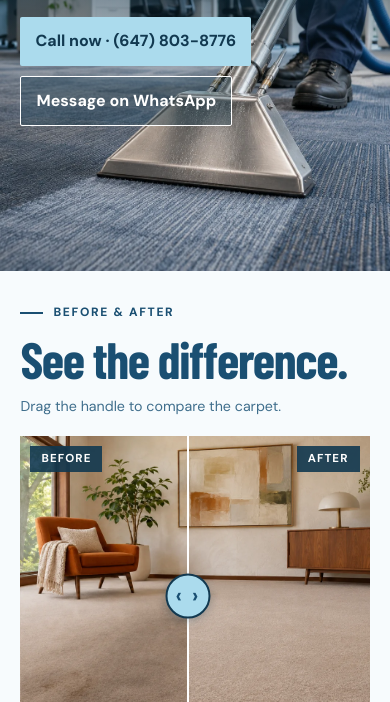
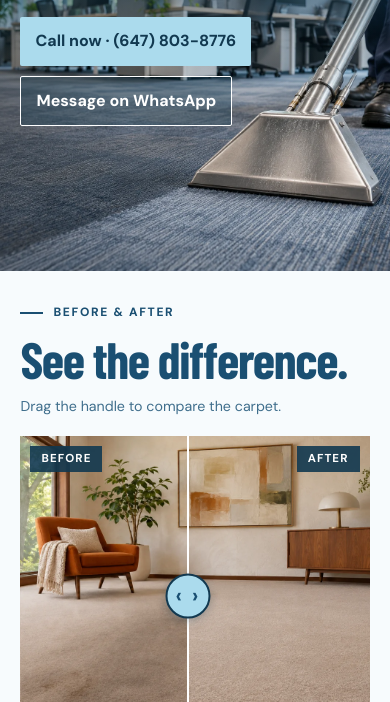
Before and after one commit to git4pureclean-tech/LiveWebsite, a plain HTML site: page docs/index.html in a window 390 px wide. Shown: the part 398-1100 px from the top of the page. Drawn offline with Linux system fonts and the light colour scheme.

Commit message:
Zoom out the PureClean homepage background photo

```diff
--- a/docs/assets/style.css
+++ b/docs/assets/style.css
@@ -194,13 +194,17 @@ summary:focus-visible {
   overflow: hidden;
 }
 .hero-photo {
-  inset: 0;
+  inset: auto 0 0 auto;
   position: absolute;
   z-index: -2;
-  width: 100%;
-  height: 100%;
+  width: 90%;
+  height: 90%;
   object-fit: cover;
   object-position: 65% 55%;
+  mask-image:
+    linear-gradient(to right, transparent, #000 24%),
+    linear-gradient(to bottom, transparent, #000 15%);
+  mask-composite: intersect;
 }
 .hero:after {
   content: "";
@@ -1442,10 +1446,10 @@ details p {
 }
 @media (max-width: 680px) {
   .hero-photo {
-    top: auto;
-    bottom: 0;
-    height: 55%;
-    object-position: right 58%;
+    width: 100%;
+    height: 49%;
+    object-position: 78% 58%;
+    mask-image: linear-gradient(to bottom, transparent, #000 17%);
   }
   .hero:after {
     background: linear-gradient(
--- a/docs/index.html
+++ b/docs/index.html
@@ -22,7 +22,7 @@
     <link rel="icon" href="assets/pureclean-favicon.png" type="image/png" />
     <meta name="theme-color" content="#123950" />
     <link rel="preload" href="assets/barlow-condensed-700.woff2" as="font" type="font/woff2" crossorigin />
-    <link rel="stylesheet" href="assets/style.css" />
+    <link rel="stylesheet" href="assets/style.css?v=hero-crop" />
     <script type="application/ld+json">
       {
         "@context": "https://schema.org",
```
